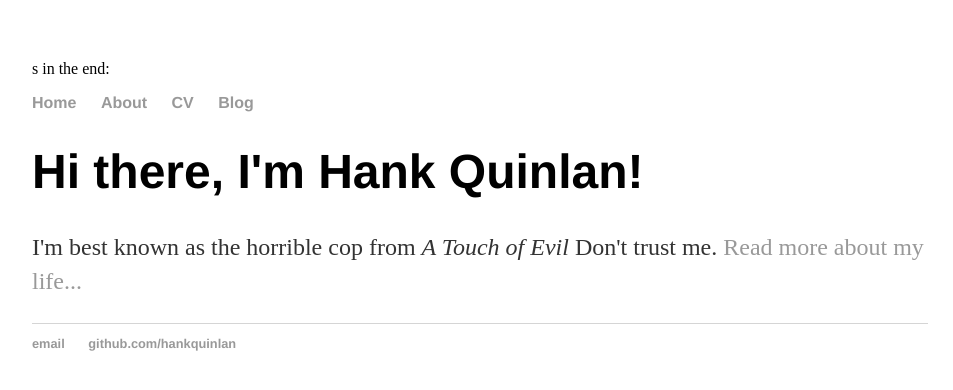
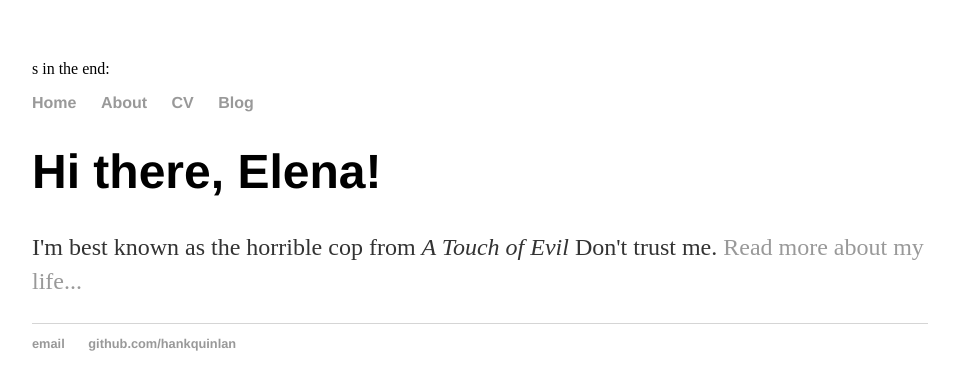
Before and after one commit to ElenaVillalobos/villanoele.github.io, a Jekyll site: the page built from index.html, in a window 1280 px wide. Shown: the top 390 px of the page, without its empty margins (160-1113 px from the left). Built offline with Jekyll 4.4.1, drawn with Linux system fonts in a browser that asks for light colours.

Commit message:
Update index.html

```diff
--- a/index.html
+++ b/index.html
@@ -3,6 +3,6 @@ layout: default
 title: Hank Quinlan, Horrible Cop
 ---
 <div class="blurb">
-	<h1>Hi there, I'm Hank Quinlan!</h1>
+	<h1>Hi there, Elena!</h1>
 	<p>I'm best known as the horrible cop from <em>A Touch of Evil</em> Don't trust me. <a href="/about">Read more about my life...</a></p>
 </div><!-- /.blurb -->
```
